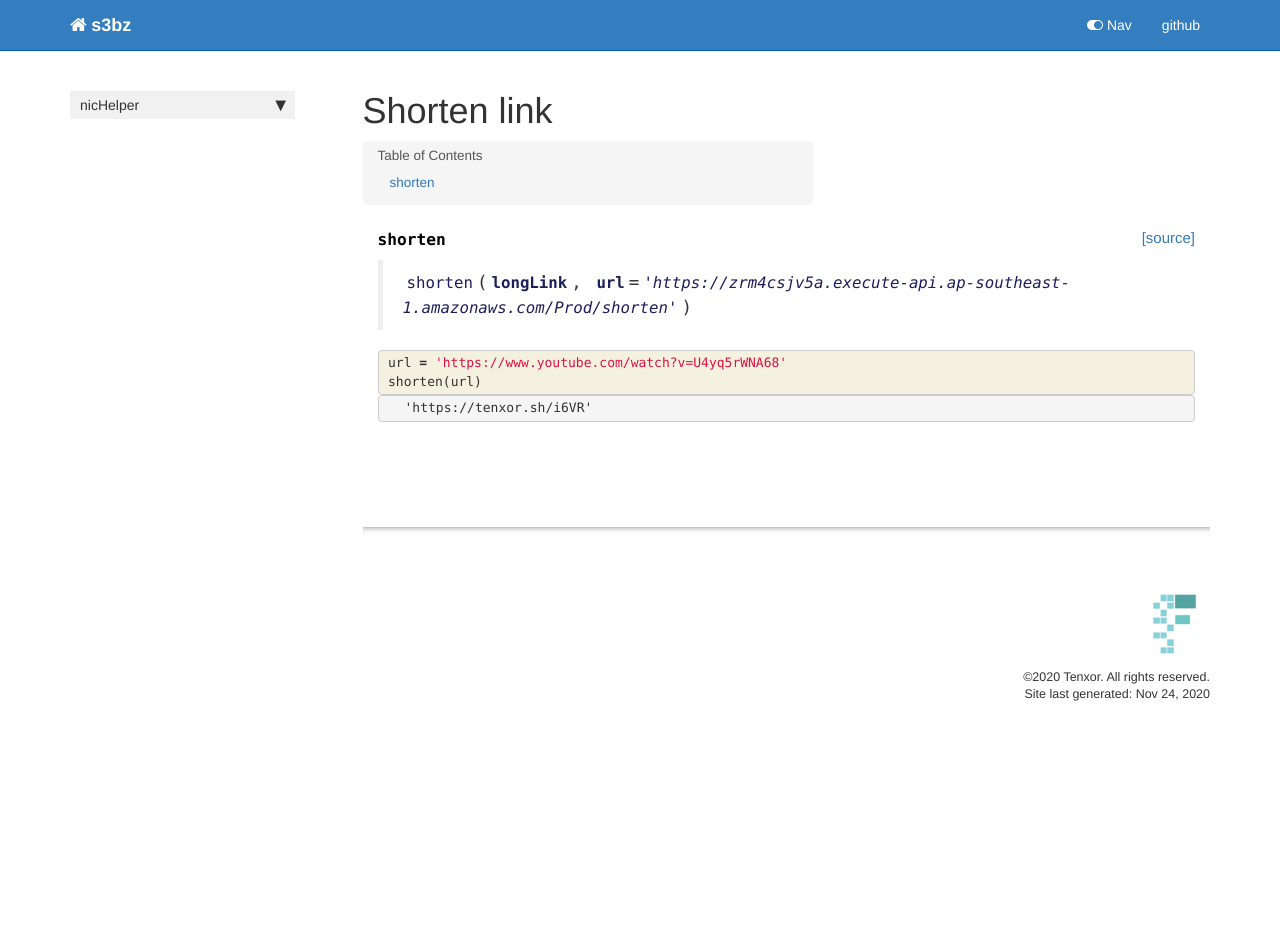
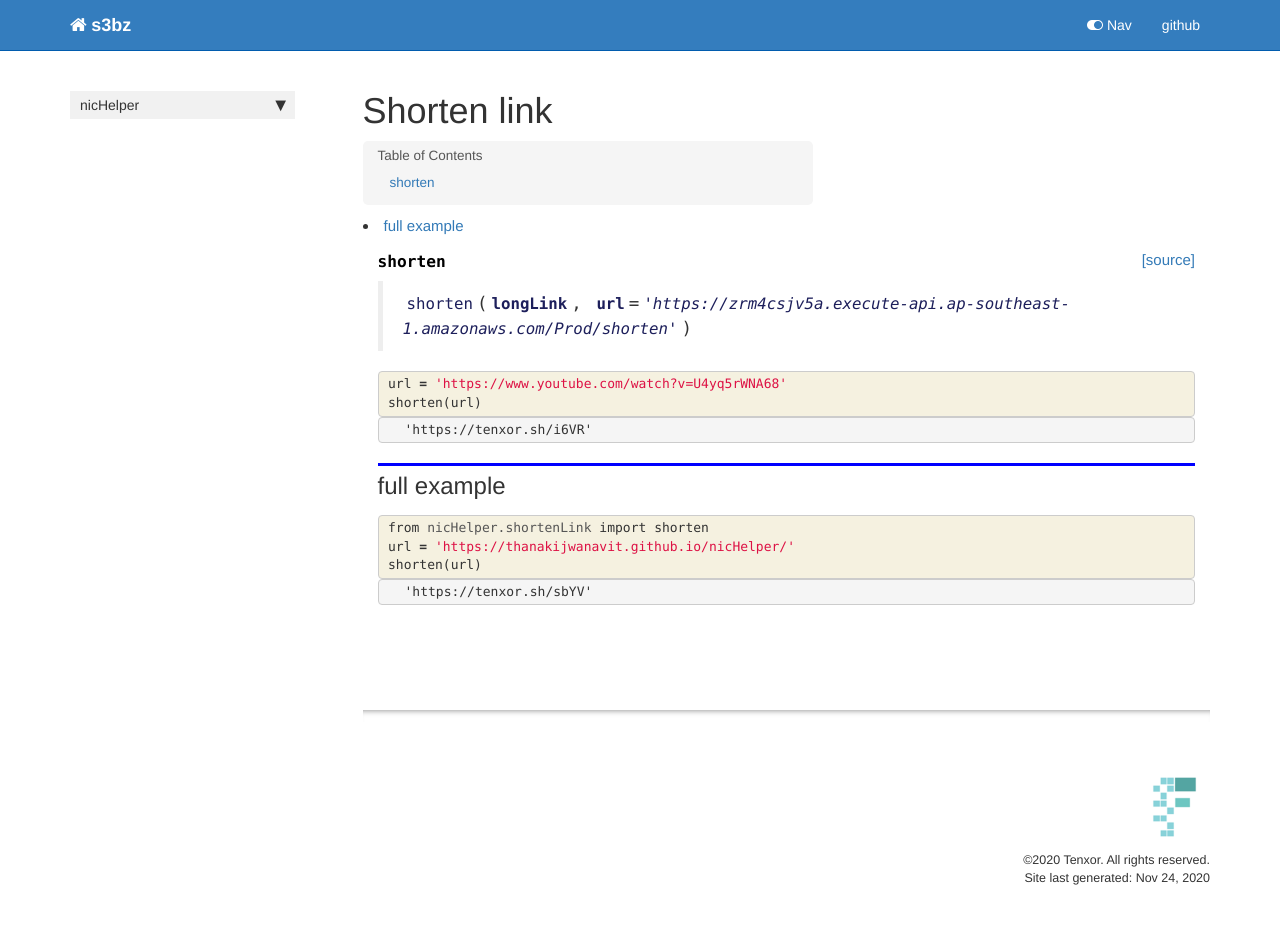
Before and after one commit to thanakijwanavit/nicHelper, a Jekyll site: the page built from docs/shortenLInk.html, in a window 1280 px wide. Built offline with Jekyll 4.4.1, drawn with Linux system fonts in a browser that asks for light colours; nearby versions of some CDN libraries; comment, search, counter and statistics services are not loaded; before the commit the page ends 900 px from its top, so only the background shows below that.

Commit message:
update readme

```diff
--- a/docs/shortenLInk.html
+++ b/docs/shortenLInk.html
@@ -94,4 +94,45 @@
 </div>
     {% endraw %}
 
+<div class="cell border-box-sizing text_cell rendered"><div class="inner_cell">
+<div class="text_cell_render border-box-sizing rendered_html">
+<h2 id="full-example">full example<a class="anchor-link" href="#full-example"> </a></h2>
 </div>
+</div>
+</div>
+    {% raw %}
+
+<div class="cell border-box-sizing code_cell rendered">
+<div class="input">
+
+<div class="inner_cell">
+    <div class="input_area">
+<div class=" highlight hl-ipython3"><pre><span></span><span class="kn">from</span> <span class="nn">nicHelper.shortenLink</span> <span class="kn">import</span> <span class="n">shorten</span>
+<span class="n">url</span> <span class="o">=</span> <span class="s1">&#39;https://thanakijwanavit.github.io/nicHelper/&#39;</span>
+<span class="n">shorten</span><span class="p">(</span><span class="n">url</span><span class="p">)</span>
+</pre></div>
+
+    </div>
+</div>
+</div>
+
+<div class="output_wrapper">
+<div class="output">
+
+<div class="output_area">
+
+
+
+<div class="output_text output_subarea output_execute_result">
+<pre>&#39;https://tenxor.sh/sbYV&#39;</pre>
+</div>
+
+</div>
+
+</div>
+</div>
+
+</div>
+    {% endraw %}
+
+</div>
--- a/nicHelper/__init__.py
+++ b/nicHelper/__init__.py
@@ -1 +1 @@
-__version__ = "0.0.11"
+__version__ = "0.0.12"
```
Also changed, not shown: README.md, 3 other files.
